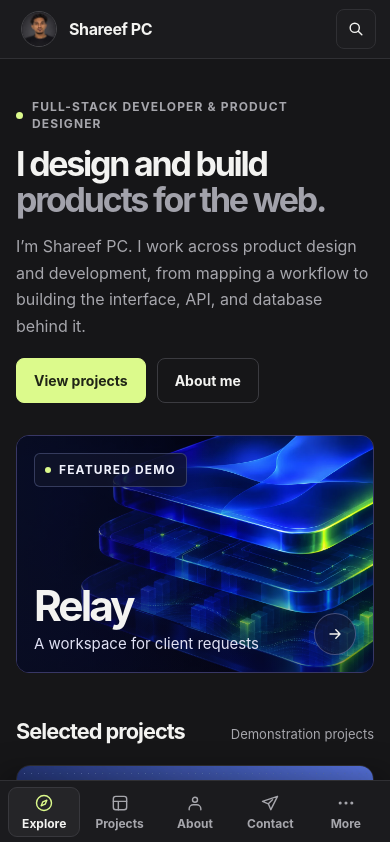
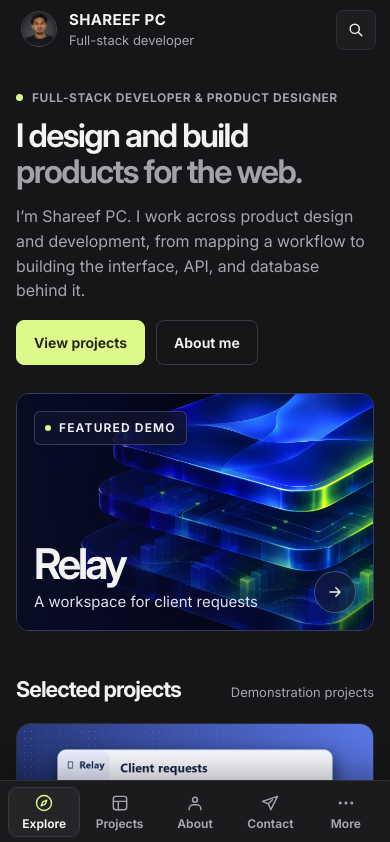
Before and after one commit to shareefpc/portfolio, a plain HTML site: page index.html in a window 390 px wide. Shown: the top 842 px of the page. Drawn offline with Linux system fonts and the light colour scheme.

Commit message:
Fix mobile typography and simplify navigation

```diff
--- a/assets/site.js
+++ b/assets/site.js
@@ -50,9 +50,9 @@ const compactLayout = matchMedia("(max-width: 820px)");
 const moreToggle = document.querySelector("#more-toggle");
 const moreDialog = document.querySelector("#more-dialog");
 const moreLinks = Array.from(document.querySelectorAll('#more-dialog a[href^="#"]'));
-const shortcutLinks = Array.from(document.querySelectorAll(".nav-link[data-shortcut]"));
-const navLinks = [...shortcutLinks, ...document.querySelectorAll(".mobile-tab[href]"), ...moreLinks];
-const navSections = shortcutLinks.map((link) => document.querySelector(link.hash));
+const sidebarLinks = Array.from(document.querySelectorAll('#sidebar .nav-link[href^="#"]'));
+const navLinks = [...sidebarLinks, ...document.querySelectorAll(".mobile-tab[href]"), ...moreLinks];
+const navSections = sidebarLinks.map((link) => document.querySelector(link.hash));
 
 function closeOnBackdrop(dialog) {
   dialog.addEventListener("click", (event) => {
@@ -149,8 +149,6 @@ if (dialog && typeof dialog.showModal === "function") {
   for (const button of document.querySelectorAll("[data-open-search]")) {
     button.hidden = false;
     button.setAttribute("aria-keyshortcuts", apple ? "Meta+K" : "Control+K");
-    const shortcut = button.querySelector("kbd");
-    if (shortcut) shortcut.textContent = apple ? "⌘ K" : "Ctrl K";
     button.addEventListener("click", openSearch);
   }
   searchInput.addEventListener("input", renderSearch);
@@ -167,25 +165,11 @@ if (dialog && typeof dialog.showModal === "function") {
   closeOnBackdrop(dialog);
 }
 
-for (const link of shortcutLinks) {
-  link.setAttribute("aria-keyshortcuts", "Alt+" + link.dataset.shortcut.toUpperCase());
-  link.querySelector("kbd").textContent = "Alt " + link.dataset.shortcut.toUpperCase();
-}
-
 addEventListener("keydown", (event) => {
   if (event.defaultPrevented || event.repeat) return;
   if (typeof dialog?.showModal === "function" && (event.ctrlKey || event.metaKey) && !event.altKey &&
       !event.shiftKey && event.key.toLowerCase() === "k") {
     event.preventDefault();
     openSearch();
-    return;
-  }
-  if (!event.altKey || event.ctrlKey || event.metaKey || event.shiftKey ||
-      dialog?.open || moreDialog?.open || event.target.closest?.("input, textarea, select, [contenteditable]")) return;
-  const key = event.code === "KeyC" ? "c" : event.code.replace(/^Digit/, "");
-  const link = shortcutLinks.find((candidate) => candidate.dataset.shortcut === key);
-  if (link) {
-    event.preventDefault();
-    link.click();
   }
 });
--- a/assets/styles.css
+++ b/assets/styles.css
@@ -1,3 +1,11 @@
+@font-face {
+  font-family: Inter;
+  src: url("fonts/InterVariable.woff2") format("woff2");
+  font-style: normal;
+  font-weight: 100 900;
+  font-display: swap;
+}
+
 :root {
   color-scheme: dark;
   --bg: #161618;
@@ -15,7 +23,7 @@
 }
 
 *, *::before, *::after { box-sizing: border-box; }
-html { scroll-behavior: smooth; }
+html { scroll-behavior: smooth; -webkit-text-size-adjust: 100%; text-size-adjust: 100%; }
 body { margin: 0; min-width: 280px; background: var(--bg); color: var(--text); }
 button, input, select { font: inherit; }
 a { color: inherit; text-decoration: none; }
@@ -32,8 +40,8 @@ h1, h2, h3, p, figure { margin: 0; }
 .sidebar { display: flex; flex-direction: column; position: fixed; inset: 0 auto 0 0; width: var(--sidebar); z-index: 4; background: var(--rail); border-right: 1px solid #2a2a2d; padding: 30px 17px 17px; overflow-y: auto; }
 .profile { display: flex; align-items: center; gap: 12px; padding: 0 7px; width: fit-content; }
 .profile img { border-radius: 50%; object-fit: cover; border: 1px solid #434347; }
-.profile strong { display: block; font-size: 16px; letter-spacing: -.025em; }
-.profile small { display: block; color: var(--muted); font-size: 14px; margin-top: 3px; }
+.profile strong { display: block; font-size: 15px; letter-spacing: .025em; line-height: 1.2; }
+.profile small { display: block; color: var(--muted); font-size: 13px; line-height: 1.3; margin-top: 3px; }
 .sidebar-nav { display: grid; gap: 31px; margin: 35px 0 32px; }
 .nav-group { display: grid; gap: 3px; }
 .nav-label { padding: 0 10px 8px; }
@@ -45,10 +53,6 @@ h1, h2, h3, p, figure { margin: 0; }
 .connect-link .external-arrow { width: 16px; height: 16px; margin-left: auto; color: var(--muted); }
 .connect-link[aria-disabled="true"] { color: #92929a; }
 .connect-link[href]:hover .external-arrow { color: var(--accent); }
-.nav-link kbd, .search-trigger kbd { margin-left: auto; }
-.nav-link kbd { display: none; }
-.enhanced .nav-link kbd { display: inline-flex; }
-kbd { display: inline-flex; align-items: center; justify-content: center; min-width: 23px; min-height: 23px; padding: 2px 5px; border: 1px solid #3a3a3e; border-radius: 5px; color: var(--muted); font: 11px/1.2 ui-monospace, Consolas, monospace; white-space: nowrap; }
 .search-trigger { margin-top: auto; width: 100%; background: #252528; border-color: #39393e; }
 .mobile-header, .mobile-nav { display: none; }
 
@@ -172,9 +176,9 @@ body:has(.more-dialog[open]) { overflow: hidden; }
   .sidebar { position: static; width: 100%; border: 0; padding: 15px; }
   .sidebar-nav { gap: 10px; margin-block: 16px; }
   .sidebar .nav-group { display: flex; flex-wrap: wrap; }
-  .sidebar .nav-label, .sidebar kbd, .enhanced .sidebar kbd { display: none; }
+  .sidebar .nav-label { display: none; }
   .enhanced .sidebar { display: none; }
-  .enhanced .mobile-header { display: flex; align-items: center; justify-content: space-between; min-height: 59px; position: sticky; top: 0; z-index: 4; border-bottom: 1px solid var(--line); background: var(--rail); padding: calc(9px + env(safe-area-inset-top)) max(14px, env(safe-area-inset-right)) 9px max(14px, env(safe-area-inset-left)); }
+  .enhanced .mobile-header { display: flex; align-items: center; justify-content: space-between; min-height: 59px; position: sticky; top: 0; z-index: 4; background: var(--bg); padding: calc(9px + env(safe-area-inset-top)) max(14px, env(safe-area-inset-right)) 9px max(14px, env(safe-area-inset-left)); }
   .enhanced .mobile-nav { display: grid; grid-template-columns: repeat(5, minmax(0, 1fr)); gap: 3px; position: fixed; inset: auto 0 0; z-index: 5; background: var(--rail); border-top: 1px solid var(--line); box-shadow: 0 -10px 28px #0004; padding: 6px max(8px, env(safe-area-inset-right)) calc(7px + env(safe-area-inset-bottom)) max(8px, env(safe-area-inset-left)); }
   .mobile-tab { display: grid; justify-items: center; align-content: center; gap: 4px; min-width: 0; min-height: 50px; padding: 4px 1px; border: 1px solid transparent; border-radius: 9px; background: transparent; color: var(--muted); font-size: 12px; font-weight: 650; line-height: 1.2; }
   .mobile-tab[aria-current], .mobile-tab:hover { background: var(--surface-hover); color: var(--text); }
@@ -188,12 +192,14 @@ body:has(.more-dialog[open]) { overflow: hidden; }
 
 @media (max-width: 555px) {
   .content, .case-content { width: calc(100% - 32px); }
-  .content { padding-top: 39px; }
-  .hero { margin-bottom: 32px; }
-  .hero-label { max-width: 330px; margin-bottom: 13px; }
-  .hero h1 { font-size: clamp(2rem, 8.7vw, 3rem); }
-  .hero-intro { margin-top: 15px; }
-  .actions { margin-top: 18px; }
+  .content { padding-top: 30px; }
+  .hero { margin-bottom: 28px; }
+  .hero-label { align-items: flex-start; max-width: 360px; margin-bottom: 12px; letter-spacing: .045em; }
+  .hero-label .status-dot { margin-top: .45em; }
+  .hero-label span:last-child { text-wrap: balance; }
+  .hero h1 { font-size: clamp(1.5rem, 8.35vw, 3rem); line-height: 1.1; letter-spacing: -.046em; }
+  .hero-intro { margin-top: 14px; line-height: 1.55; }
+  .actions { margin-top: 17px; }
   .feature { border-radius: 13px; min-height: 238px; }
   .feature > img { object-position: 61% center; }
   .project-grid, .service-grid, .case-details, .about { grid-template-columns: 1fr; }
--- a/index.html
+++ b/index.html
@@ -7,6 +7,7 @@
   <meta name="description" content="Shareef PC is a full-stack developer and product designer. Explore example web applications and product design case studies.">
   <title>Shareef PC — Full-Stack Developer &amp; Product Designer</title>
   <link rel="icon" href="assets/avatar.webp" type="image/webp">
+  <link rel="preload" href="assets/fonts/InterVariable.woff2" as="font" type="font/woff2" crossorigin>
   <link rel="stylesheet" href="assets/styles.css">
   <script src="assets/contact.js" defer></script>
   <script src="assets/site.js" defer></script>
@@ -31,25 +32,25 @@
   <aside class="sidebar" id="sidebar" aria-label="Portfolio sidebar">
     <a class="profile" href="#explore">
       <img src="assets/avatar.webp" alt="" width="44" height="44">
-      <span><strong>Shareef PC</strong><small>Developer &amp; Designer</small></span>
+      <span><strong>SHAREEF PC</strong><small>Full-stack developer</small></span>
     </a>
 
     <nav class="sidebar-nav" aria-label="Portfolio navigation">
       <div class="nav-group">
-        <a class="nav-link" href="#explore" data-shortcut="1" aria-current="location"><svg aria-hidden="true"><use href="#icon-explore"/></svg><span>Explore</span><kbd>1</kbd></a>
-        <a class="nav-link" href="#projects" data-shortcut="2"><svg aria-hidden="true"><use href="#icon-projects"/></svg><span>Projects</span><kbd>2</kbd></a>
-        <a class="nav-link" href="#services" data-shortcut="3"><svg aria-hidden="true"><use href="#icon-services"/></svg><span>Services</span><kbd>3</kbd></a>
-        <a class="nav-link" href="#about" data-shortcut="4"><svg aria-hidden="true"><use href="#icon-about"/></svg><span>About</span><kbd>4</kbd></a>
+        <a class="nav-link" href="#explore" aria-current="location"><svg aria-hidden="true"><use href="#icon-explore"/></svg><span>Explore</span></a>
+        <a class="nav-link" href="#projects"><svg aria-hidden="true"><use href="#icon-projects"/></svg><span>Projects</span></a>
+        <a class="nav-link" href="#services"><svg aria-hidden="true"><use href="#icon-services"/></svg><span>Services</span></a>
+        <a class="nav-link" href="#about"><svg aria-hidden="true"><use href="#icon-about"/></svg><span>About</span></a>
       </div>
 
       <div class="nav-group">
         <p class="nav-label">Workspace</p>
-        <a class="nav-link" href="#stack" data-shortcut="5"><svg aria-hidden="true"><use href="#icon-stack"/></svg><span>Stack</span><kbd>5</kbd></a>
+        <a class="nav-link" href="#stack"><svg aria-hidden="true"><use href="#icon-stack"/></svg><span>Stack</span></a>
       </div>
 
       <div class="nav-group">
         <p class="nav-label">Connect</p>
-        <a class="nav-link" href="#contact" data-shortcut="c"><svg aria-hidden="true"><use href="#icon-contact"/></svg><span>Contact</span><kbd>C</kbd></a>
+        <a class="nav-link" href="#contact"><svg aria-hidden="true"><use href="#icon-contact"/></svg><span>Contact</span></a>
         <a class="nav-link connect-link" data-contact-link="linkedin" aria-disabled="true" title="Link not configured"><svg aria-hidden="true"><use href="#icon-linkedin"/></svg><span>LinkedIn</span><svg class="external-arrow" aria-hidden="true"><use href="#icon-external"/></svg></a>
         <a class="nav-link connect-link" data-contact-link="instagram" aria-disabled="true" title="Link not configured"><svg aria-hidden="true"><use href="#icon-instagram"/></svg><span>Instagram</span><svg class="external-arrow" aria-hidden="true"><use href="#icon-external"/></svg></a>
         <a class="nav-link connect-link" data-contact-link="email" aria-disabled="true" title="Email not configured"><svg aria-hidden="true"><use href="#icon-email"/></svg><span>Email</span><svg class="external-arrow" aria-hidden="true"><use href="#icon-external"/></svg></a>
@@ -58,12 +59,15 @@
 
     <button class="search-trigger" type="button" data-open-search hidden>
       <svg viewBox="0 0 24 24" aria-hidden="true"><circle cx="10.5" cy="10.5" r="5.5"/><path d="m15 15 4 4"/></svg>
-      <span>Search portfolio</span><kbd>/</kbd>
+      <span>Search portfolio</span>
     </button>
   </aside>
 
   <header class="mobile-header">
-    <a class="profile" href="#explore"><img src="assets/avatar.webp" alt="" width="36" height="36"><strong>Shareef PC</strong></a>
+    <a class="profile" href="#explore">
+      <img src="assets/avatar.webp" alt="" width="36" height="36">
+      <span><strong>SHAREEF PC</strong><small>Full-stack developer</small></span>
+    </a>
     <button class="icon-button" type="button" aria-label="Search portfolio" data-open-search hidden><svg viewBox="0 0 24 24" aria-hidden="true"><circle cx="10.5" cy="10.5" r="5.5"/><path d="m15 15 4 4"/></svg></button>
   </header>
 
@@ -94,7 +98,7 @@
   <main class="site-main" id="main" tabindex="-1">
     <div class="content">
       <section class="hero" id="explore" data-search-title="Explore" data-search-context="Portfolio overview">
-        <p class="eyebrow hero-label"><span class="status-dot" aria-hidden="true"></span> Full-stack developer &amp; product designer</p>
+        <p class="eyebrow hero-label"><span class="status-dot" aria-hidden="true"></span><span>Full-stack developer &amp; product designer</span></p>
         <h1>I design and build<br> <span>products for the web.</span></h1>
         <p class="hero-intro">I’m Shareef PC. I work across product design and development, from mapping a workflow to building the interface, API, and database behind it.</p>
         <div class="actions">
```
Also changed, not shown: assets/fonts/Inter-OFL.txt (added), assets/fonts/InterVariable.woff2 (added).
